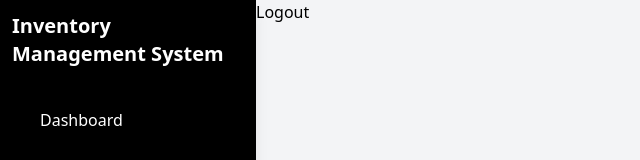
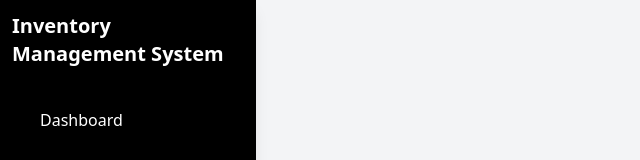
Before and after one commit to MihayFox/expense_tracker_API, a React (Vite) app in the folder frontend/: page /admin-dashboard/logout in a window 1280 px wide. Shown: the top 160 px of the page, without its empty margins (0-640 px from the left). Built offline with nearby package versions, Linux system fonts and the light colour scheme.

Commit message:
Working logout

```diff
--- a/frontend/src/App.jsx
+++ b/frontend/src/App.jsx
@@ -4,6 +4,8 @@ import Root from "./components/Root"
 import Login from "./pages/Login"
 import Dashboard from './pages/Dashboard'
 import Categories from './components/Categories'
+import Products from './components/Products'
+import Logout from './components/Logout'
 
 function App() {
   return (
@@ -13,11 +15,11 @@ function App() {
         <Route path="/admin-dashboard" element={<Dashboard />}>
           <Route index element={<h1>Summary of dashboard</h1>}/>
           <Route path="categories" element={<Categories />}/>
-          <Route path="products" element={<h1>Products</h1>}/>
+          <Route path="products" element={<Products />}/>
           <Route path="orders" element={<h1>Orders</h1>}/>
           <Route path="users" element={<h1>Users</h1>}/>
           <Route path="settings" element={<h1>Settings</h1>}/>
-          <Route path="logout" element={<h1>Logout</h1>}/>
+          <Route path="logout" element={<Logout />}/>
         </Route>
         <Route path="/user-dashboard" element={<h1>User dashboard</h1>} />
         <Route path="/login" element={<Login />} />
--- /dev/null
+++ b/frontend/src/components/Logout.jsx
@@ -0,0 +1,12 @@
+import React from 'react'
+import { useNavigate } from 'react-router'
+import { useAuth } from '../context/AuthContext'
+
+const Logout = () => {
+  const navigate = useNavigate()
+  const { logout } = useAuth()
+  logout()
+  navigate("/login")
+}
+
+export default Logout
```
